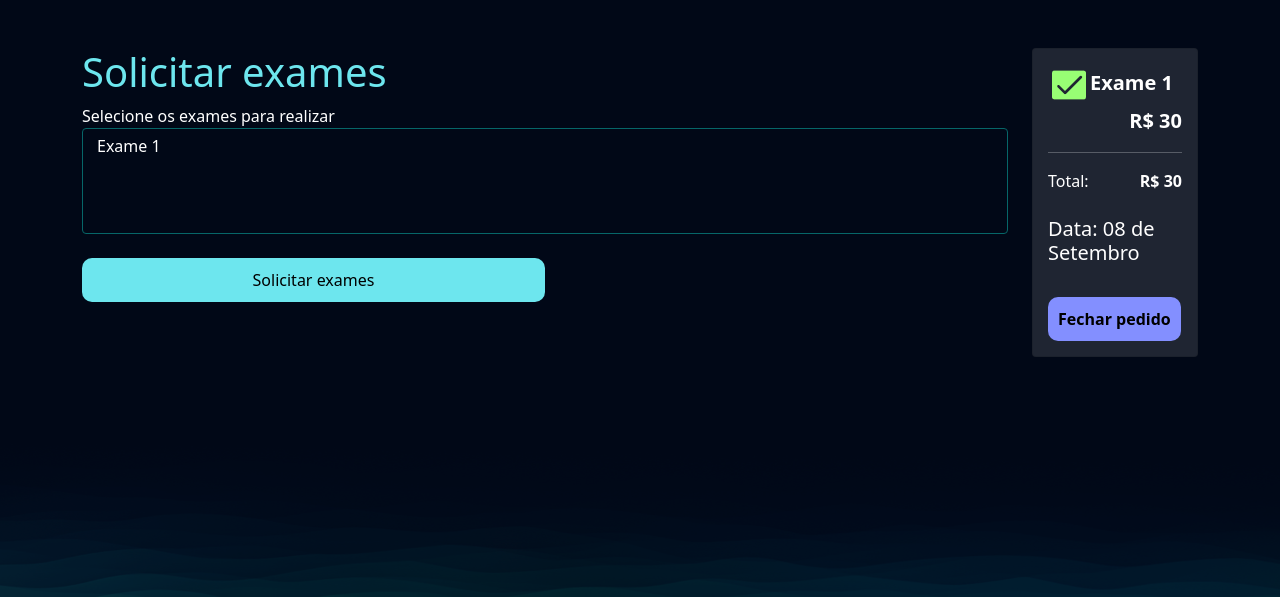
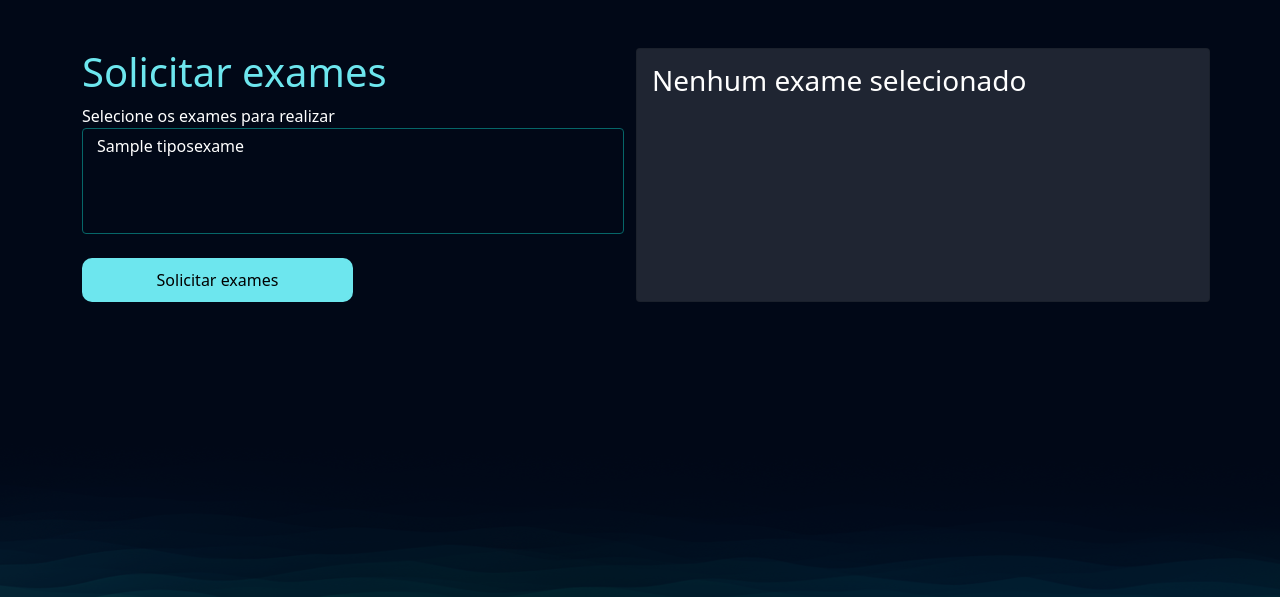
Before and after one commit to Sapiosonic/vitalab, a Django app: page /exames/solicitar_exames/ in a window 1280 px wide. Shown: the top 597 px of the page. Run offline with Django 4.2, Linux system fonts and the light colour scheme; a user stored in the database is signed in; tables that the repository leaves empty hold one stand-in row (values such as "Sample post").

Commit message:
feat (solicitar_exame): Implementa formulários dinâmicos

```diff
--- a/exames/templates/solicitar_exames.html
+++ b/exames/templates/solicitar_exames.html
@@ -12,33 +12,53 @@
     <div class="row">
       <div class="col-md">
         <h3 class="font-destaque">Solicitar exames</h3>
-        <form action="" method="POST">
+        <form action="{% url "solicitar_exames" %}" method="POST">{% csrf_token %}
           <label for="">Selecione os exames para realizar</label>
           <select class="select form-control bg-select" multiple name="exames">
-            <option class="opt" value="">Exame 1</option>
+            {% for exame in tipos_exames %}
+              <option class="opt" value="{{exame.id}}">{{exame}}</option>
+            {% endfor %}
           </select>
           <br>
           <input  type="submit" class="btn-default tamanho-2"  name="ultimo_nome" value="Solicitar exames">
         </form>
       </div>
 
-      <div class="col-md-2">
-        <div class="col-md card">
-          <div style="font-size: 20px; font-weight: bold">
-            <img src="{% static 'exames/img/check.png' %}">Exame 1
-            <span class="previa-preco">R$ 30</span>
-          </div>
+      <div class="col-md card">
+        {% if solicitacao_exames %}
+          {% for exame in solicitacao_exames %}
+            <div style="font-size: 20px; font-weight: bold">
+                {% if exame.disponivel %}
+                    <img src="{% static 'exames/img/check.png' %}">
+                {% else %}
+                    <img src="{% static 'exames/img/exit.png' %}">
+                {% endif %}
+                {{exame.nome}}
+                <span class="previa-preco">
+                    {{exame.preco}}
+                </span>
+            </div>
+          {% endfor %}
+
           <hr style="color: white;">
           <div>
-            <label>Total: </label><label class="previa-preco">R$ 30</label>
+            <label>Total: </label><label class="previa-preco">{{preco_total}}</label>
           </div>
           <br>
+
           <h5>Data: 08 de Setembro</h5>
           <br>
-          <form action="" method="POST">
+
+          <form action="{% url "fechar_pedido" %}" method="POST">{% csrf_token %}
+            {% for exame in solicitacao_exames  %}
+              <input type="hidden" value="{{exame.id}}" name="exames">
+            {% endfor %}
             <button class="btn-secundario">Fechar pedido</button>
           </form>
-        </div>
+
+        {% else %}
+          <h3>Nenhum exame selecionado</h3>
+        {% endif %}
       </div>
     </div>
   </div>
--- a/exames/views.py
+++ b/exames/views.py
@@ -1,7 +1,26 @@
 from django.shortcuts import render
 from django.contrib.auth.decorators import login_required
+from .models import TiposExames
+
 
 @login_required
 def solicitar_exames(request):
+    tipos_exames = TiposExames.objects.all()
     if request.method == "GET":
-        return render(request, 'solicitar_exames.html')
+        return render(request, 'solicitar_exames.html', {'tipos_exames': tipos_exames})
+    else:
+        exames_id = request.POST.getlist('exames')
+
+        solicitacao_exames = TiposExames.objects.filter(id__in=exames_id)
+        #preco_total = solicitacao_exames.aggregate(total=Sum('preco'))['total']
+        preco_total = 0
+        for i in solicitacao_exames:
+            preco_total += i.preco
+
+        return render(request, 'solicitar_exames.html',
+            {
+                'solicitacao_exames': solicitacao_exames,
+                'preco_total': preco_total,
+                'tipos_exames': tipos_exames
+            }
+        )
```
Also changed, not shown: templates/static/exames/img/exit.png (renamed from templates/static/exames/img/close.png).
